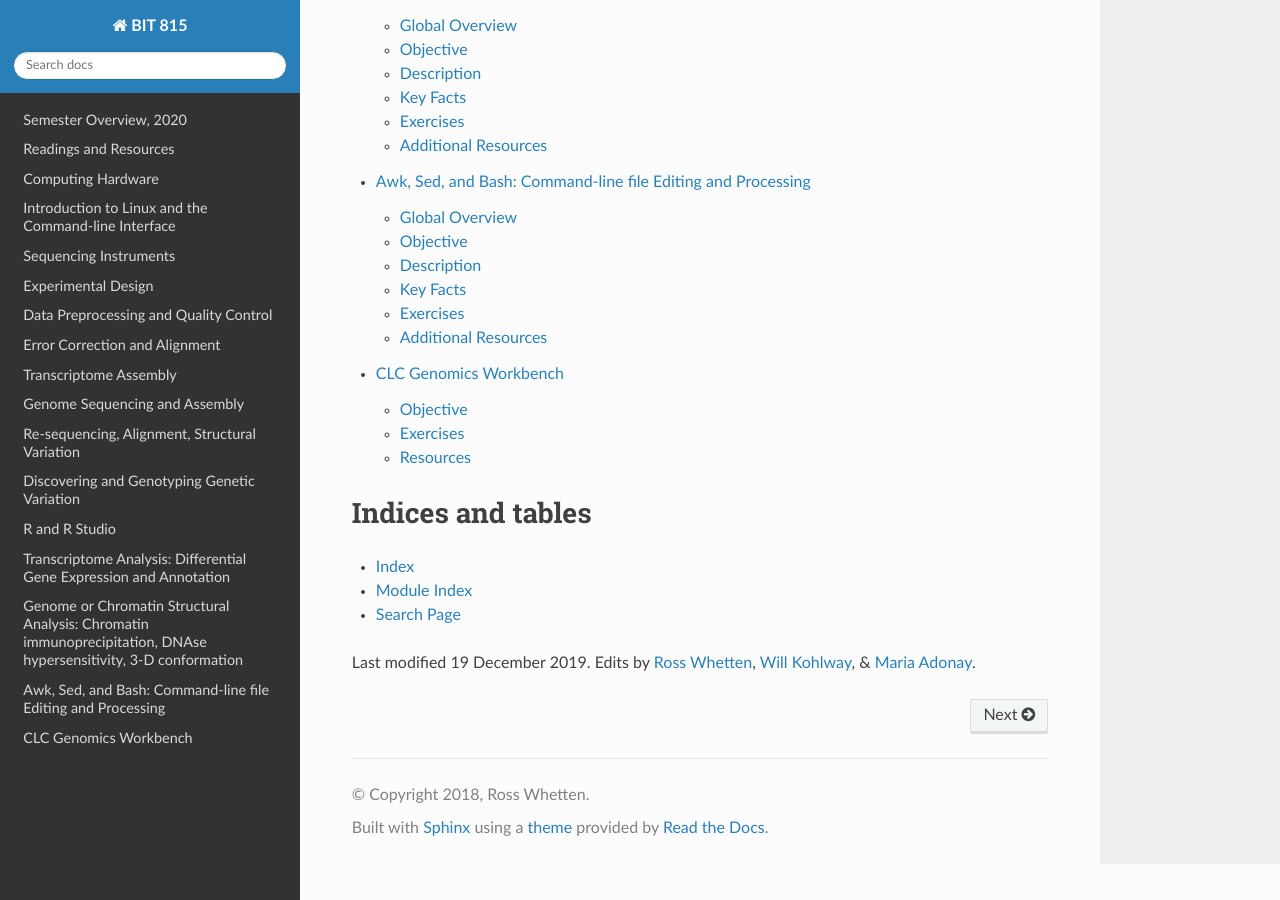
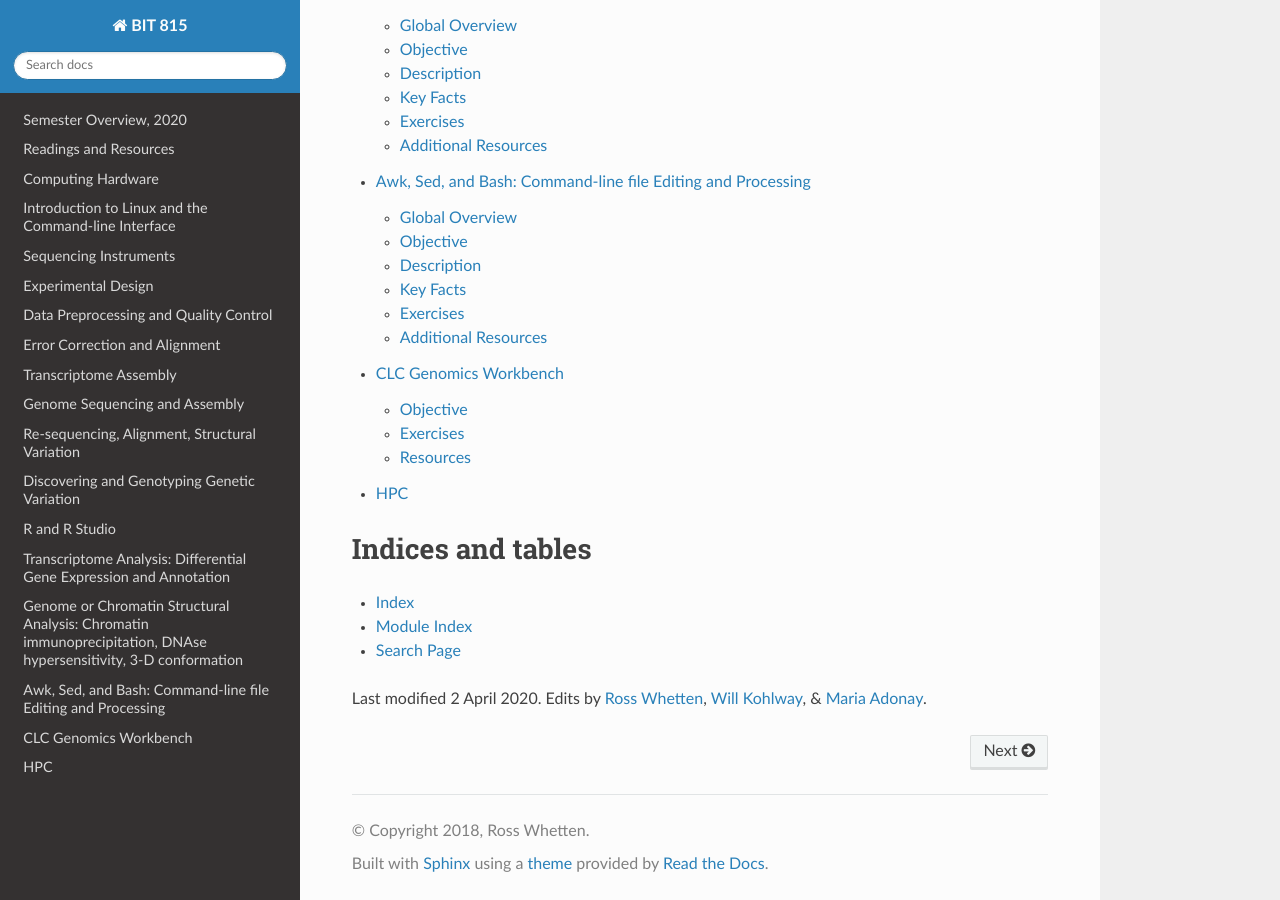
Before and after one commit to rwhetten/DeepSeqAnalysis, a Sphinx documentation site: the page built from docs/source/index.rst, in a window 1280 px wide and 900 px high, scrolled down 3472 px. Built offline with Sphinx 7.4.7 and the Read the Docs theme 2.0.0, drawn with Linux system fonts in a browser that asks for light colours.

Commit message:
Update index.rst

```diff
--- a/docs/source/index.rst
+++ b/docs/source/index.rst
@@ -33,6 +33,7 @@ The Analysis of Deep Sequencing Data course is designed to introduce biologists
    chromatin-structure
    awk-sed-bash
    clc
+   HPC <https://ncsu-debug.readthedocs.io/en/latest/HPC.html>
 
 
 
@@ -46,5 +47,5 @@ Indices and tables
 * :ref:`search`
 
 
-Last modified 19 December 2019.
+Last modified 2 April 2020.
 Edits by `Ross Whetten <https://github.com/rwhetten>`_, `Will Kohlway <https://github.com/wkohlway>`_, & `Maria Adonay <https://github.com/amalgamaria>`_.
```
